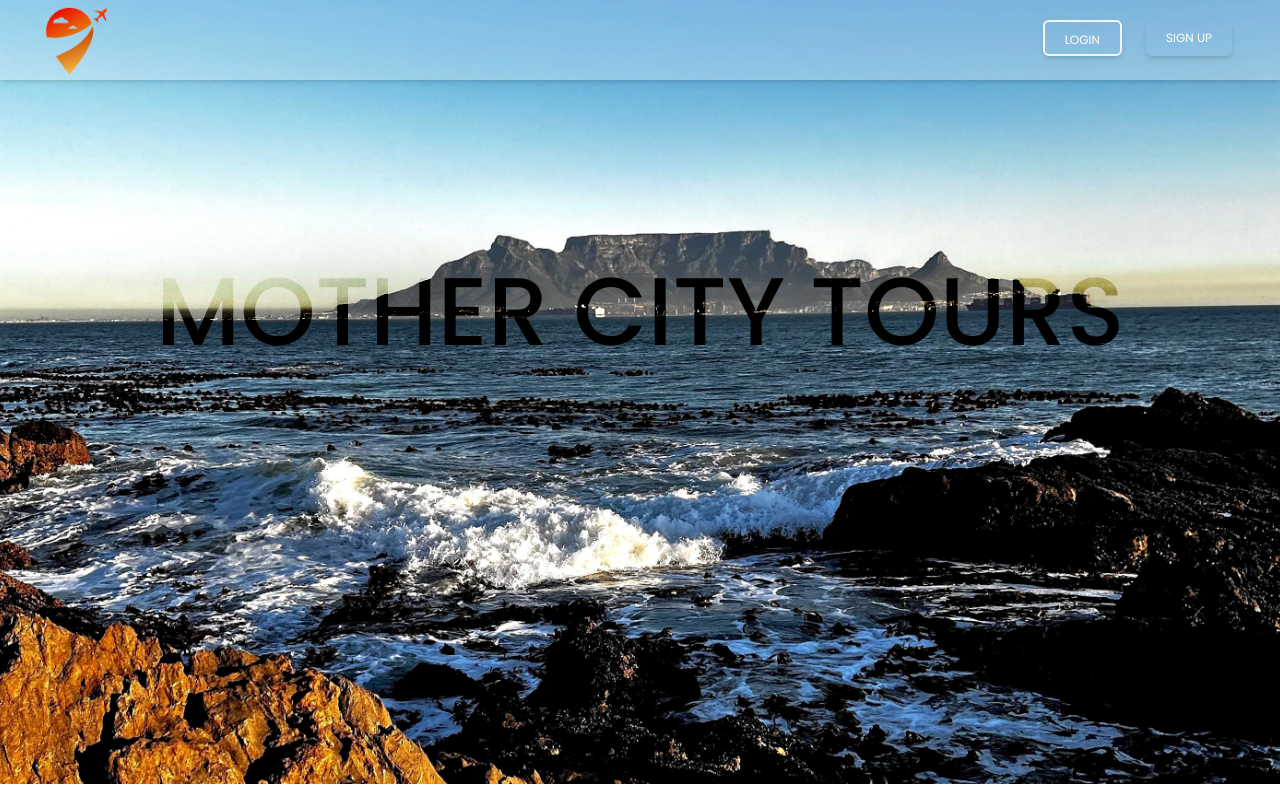
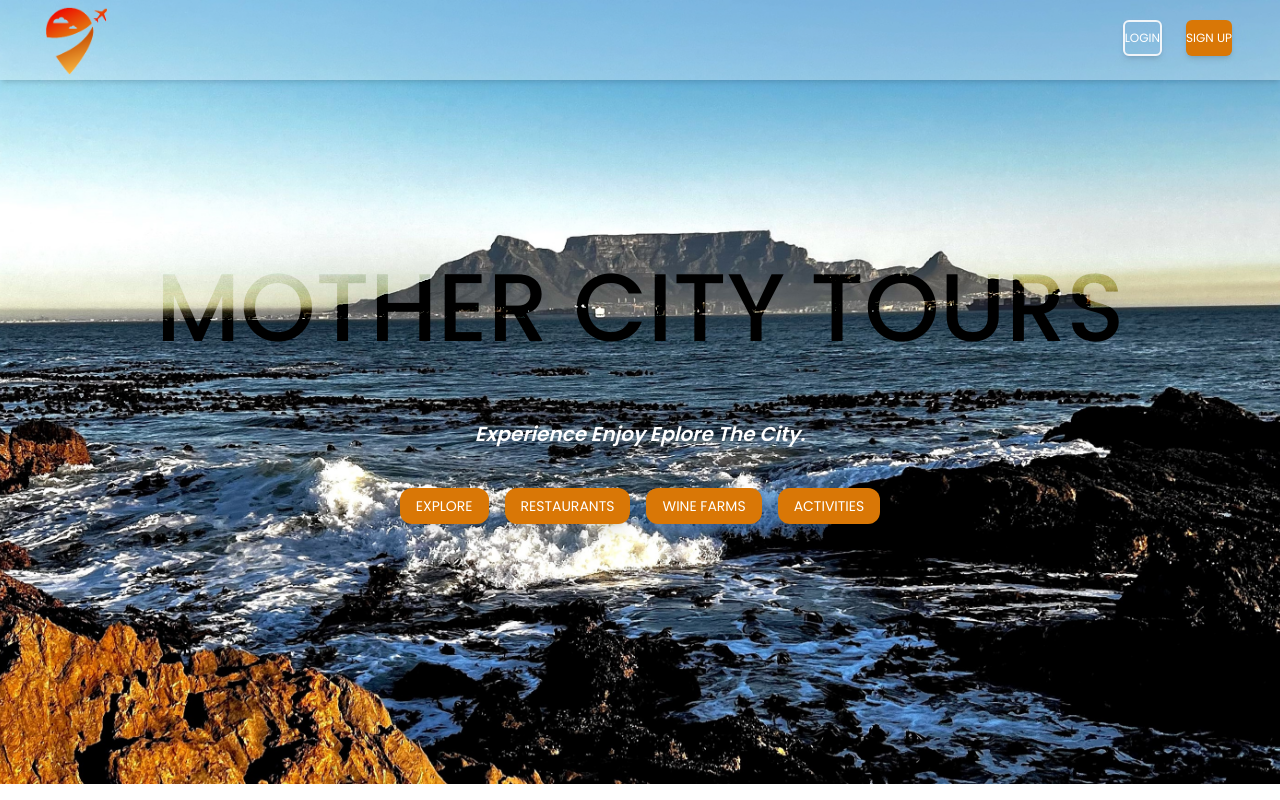
Before and after one commit to SimaPeter96/TravelLogWebsite, a React (Vite) app: page / in a window 1280 px wide. Built offline with nearby package versions, Linux system fonts and the light colour scheme.

Commit message:
added four buttons and paragraph to the hero page

```diff
--- a/src/Components/Hero.jsx
+++ b/src/Components/Hero.jsx
@@ -5,9 +5,16 @@ function Hero() {
   return (
     <div className="w-full h-[98vh] relative">
       <img src={Img} alt="Image" className="w-full h-full object-cover" />
-      <div className="absolute inset-0 flex items-center justify-center">
-        <div>
-          <h1 className="text-8xl font-medium mx-auto max-w-6xl pb-48 py-8 text-black mix-blend-overlay font-poppins">MOTHER CITY TOURS</h1>
+      <div className="absolute inset-0 flex flex-col items-center justify-center">
+        <div className="text-center">
+          <h1 className="text-8xl font-medium mx-auto max-w-10xl pb-16 text-black mix-blend-overlay font-poppins">MOTHER CITY TOURS</h1>
+          <p className="text-xl text-white font-extrabold raleway italic ">Experience  Enjoy  Eplore  The  City.</p>
+        </div>
+        <div className="flex space-x-4 mt-10">
+          <button className="px-4 py-2 bg-amber-600 text-white shadow-lg rounded-xl text-sm">EXPLORE</button>
+          <button className="px-4 py-2 bg-amber-600 text-white shadow-lg rounded-xl text-sm">RESTAURANTS</button>
+          <button className="px-4 py-2 bg-amber-600 text-white shadow-lg rounded-xl text-sm">WINE FARMS</button>
+          <button className="px-4 py-2 bg-amber-600 text-white shadow-lg rounded-xl text-sm">ACTIVITIES</button>
         </div>
       </div>
     </div>
--- a/src/Components/Navbar.jsx
+++ b/src/Components/Navbar.jsx
@@ -13,7 +13,7 @@ function Navbar() {
         <button className='text-white bg-transparent border-2 shadow-md h-9 w-50 border-slate-100 rounded-md text-xs' >LOGIN</button>
         </Link>
         <Link to='/signUp' className='hover:bg-transparent'>
-        <button className='text-white border-slate-100 rounded-md shadow-md h-9 text-xs'>SIGN UP</button>
+        <button className='text-white border-slate-100 bg-amber-600 rounded-md shadow-md h-9 text-xs'>SIGN UP</button>
         </Link>
 
       </div>
--- a/src/index.css
+++ b/src/index.css
@@ -15,7 +15,7 @@
     @apply font-[Poppins]
   }
 
-
+font.custome
 
   button{
 
@@ -29,4 +29,7 @@
     font-family: 'Poppins', sans-serif;
 
   }
+
+
+
 }
```
